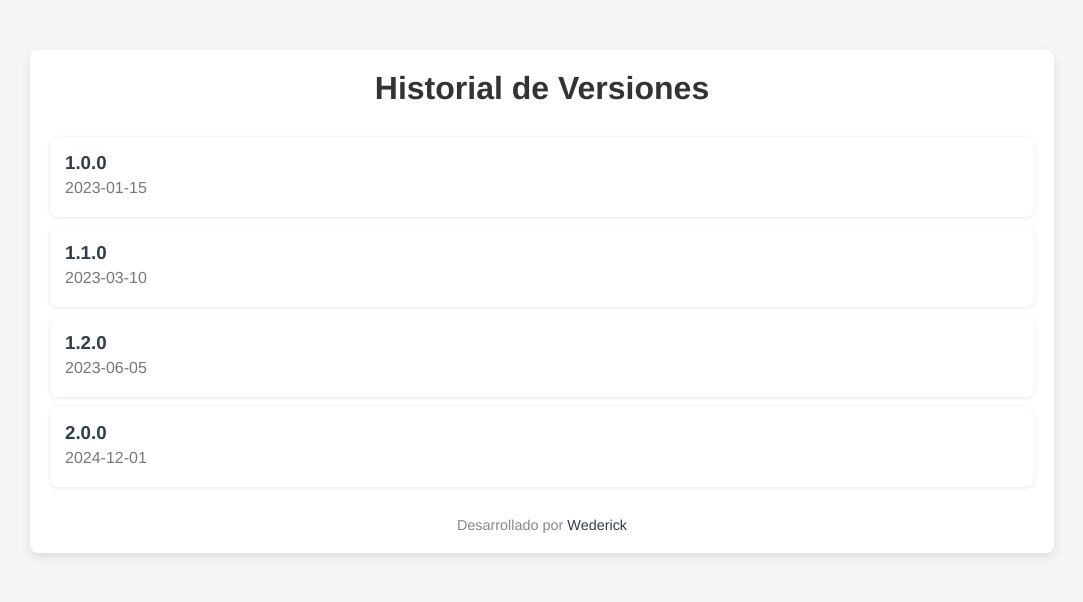
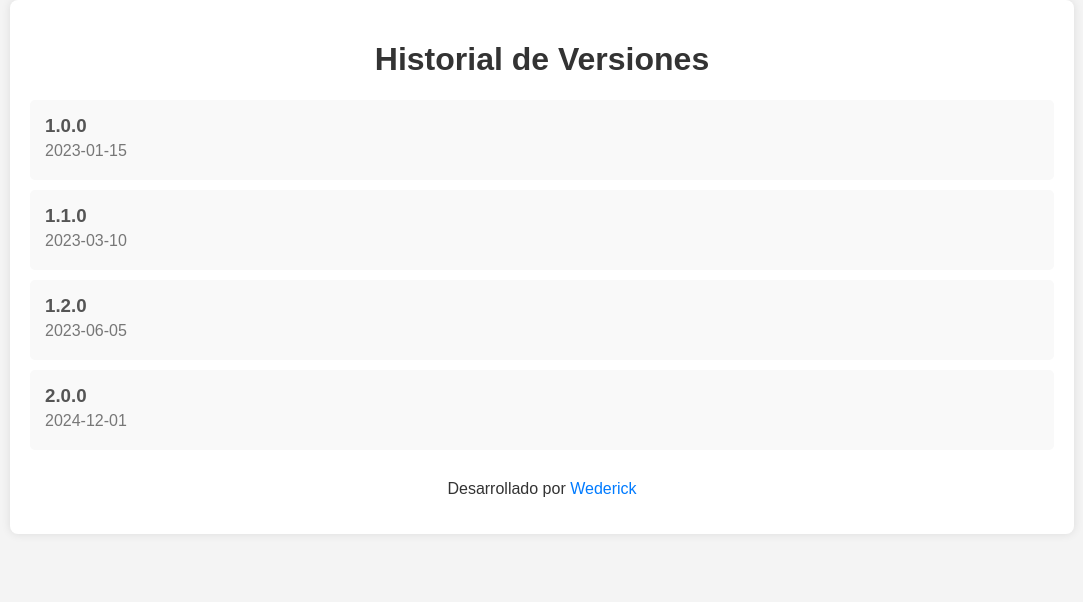
Before and after one commit to wederick1/Herencia, a Flask app: page /versiones in a window 1280 px wide. Shown: the top 602 px of the page, without its empty margins (98-1181 px from the left). Run offline with Flask 3, Linux system fonts and the light colour scheme; the visitor is signed in with stand-in values (Sample User, id 1).

Commit message:
insertar

```diff
--- a/static/css/versiones.css
+++ b/static/css/versiones.css
@@ -1,12 +1,7 @@
-* {
-    margin: 0;
-    padding: 0;
-    box-sizing: border-box;
-  }
 
 body {
-    font-family: 'Helvetica Neue', Arial, sans-serif;
-    background-color: #f5f5f5;
+  font-family: Arial, sans-serif;
+  background-color: #f4f4f4;
   color: #333;
   margin: 0;
   padding: 0;
@@ -14,42 +9,40 @@
 
 .container {
   width: 80%;
-    margin: 50px auto;
+  margin: 0 auto;
   padding: 20px;
   background-color: #fff;
   border-radius: 8px;
-    box-shadow: 0 4px 10px rgba(0, 0, 0, 0.1);
+  box-shadow: 0 0 10px rgba(0, 0, 0, 0.1);
 }
 
 h1 {
   text-align: center;
   color: #333;
-    margin-bottom: 30px;
-    font-size: 2rem;
 }
 
+/* Estilo para la lista de versiones */
 .version-list {
   list-style-type: none;
   padding: 0;
 }
 
 .version-item {
+  background-color: #f9f9f9;
+  margin: 10px 0;
   padding: 15px;
-    background-color: #ffffff;
-    border-radius: 8px;
-    margin: 10px 0;
+  border-radius: 5px;
   cursor: pointer;
-    transition: background-color 0.3s ease;
-    box-shadow: 0 1px 4px rgba(0, 0, 0, 0.1);
+  transition: background-color 0.3s;
 }
 
 .version-item:hover {
-    background-color: #eaeaea;
+  background-color: #e2e2e2;
 }
 
 .version-item h3 {
   margin: 0;
-    color: #2d3e50;
+  color: #555;
 }
 
 .version-item p {
@@ -57,24 +50,28 @@ h1 {
   color: #777;
 }
 
+/* Estilo para los detalles de la versión */
 .version-details {
   display: none;
+  padding-top: 10px;
   margin-top: 10px;
-    padding: 10px;
-    background-color: #f9fafb;
-    border-left: 3px solid #2d3e50;
+  border-top: 1px solid #ccc;
 }
 
+.version-details p {
+  color: #444;
+  font-size: 14px;
+}
+
+/* Footer */
 .footer {
   text-align: center;
   margin-top: 30px;
-    color: #888;
-    font-size: 0.9rem;
 }
 
 .footer a {
-    color: #2d3e50;
   text-decoration: none;
+  color: #007bff;
 }
 
 .footer a:hover {
```
Lines whose indentation alone changed are shown as unchanged.
